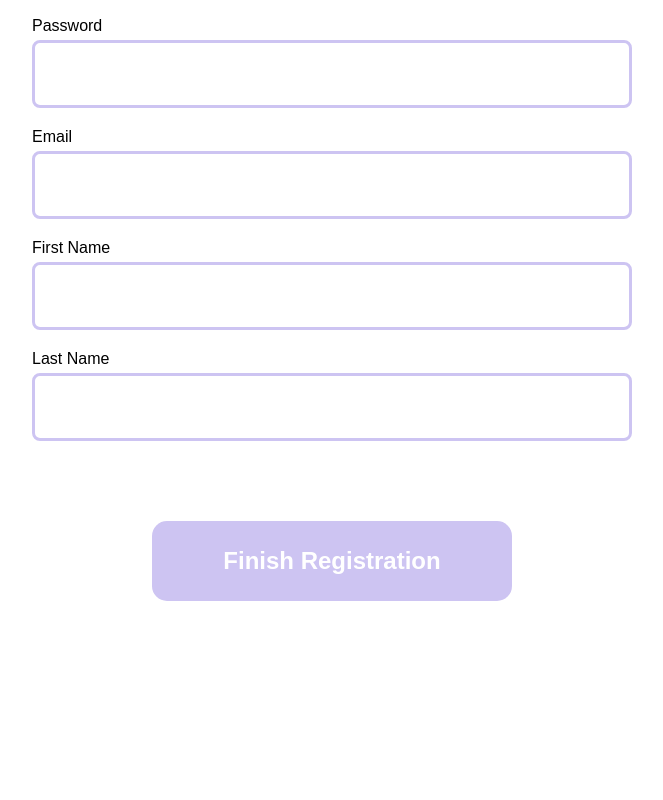
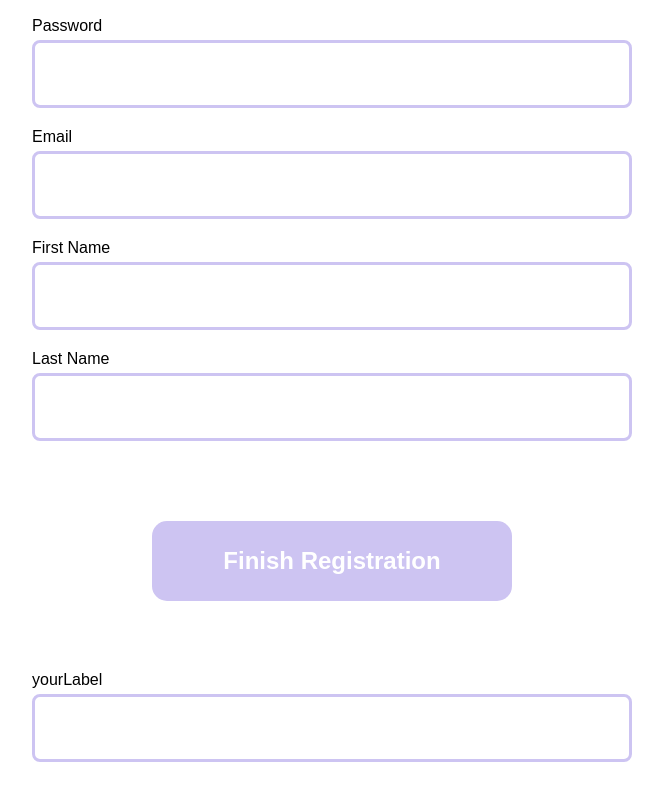
Before and after one commit to raphaelwho/chatBox, a React app: page / in a window 1280 px wide. Shown: the part 268-1068 px from the top of the page, without its empty margins (308-971 px from the left). Before the commit the page ends 879 px from the top, so only its background shows below. Built offline with nearby package versions, Linux system fonts and the light colour scheme; the HTML template or start-up script is replaced by a standard one.

Commit message:
hqTxtBox

```diff
--- a/client/src/components/app.jsx
+++ b/client/src/components/app.jsx
@@ -2,6 +2,7 @@ import React from 'react';
 import BookingList from './shared/bookingList/bookingList.jsx';
 import Registration from './shared/profile/Registration.jsx';
 import PageHeader from './shared/pageHeader/pageHeader.jsx';
+import TxtBox from './shared/txtBox/TxtBox.jsx';
 import './app.css';
 
 class App extends React.Component {
@@ -17,6 +18,7 @@ class App extends React.Component {
         HELLO GALILEO
         <BookingList />
         <Registration />
+        <TxtBox label={'yourLabel'} />
       </div>
     )
   };
--- /dev/null
+++ b/client/src/components/shared/txtBox/TxtBox.css
@@ -0,0 +1,24 @@
+
+.txtBox {
+  margin: auto;
+  display: flex;
+  flex-direction: column;
+  max-width: 600px;
+  align-items: flex-start;
+}
+
+.txtBoxContainer {
+  margin: 70px 0 60px 0;
+  display: flex;
+  flex-direction: column;
+  width: 100%;
+}
+
+.txtBoxInput {
+  padding: 22px 20px;
+  margin: 5px 0 20px 0;
+  border: 3px solid #cdc4f2;
+  border-radius: 8px;
+  box-sizing: border-box;
+  font-size: medium;
+}
--- /dev/null
+++ b/client/src/components/shared/txtBox/TxtBox.jsx
@@ -0,0 +1,15 @@
+import React from 'react';
+import style from './TxtBox.css'
+
+const TxtBox = ({label}) => {
+  return (
+    <div className="txtBox">
+      <div className="txtBoxContainer">
+        <label>{label}</label>
+        <input type="text" id={label} className="txtBoxInput"></input>
+      </div>
+    </div>
+  );
+}
+
+export default TxtBox;
```
